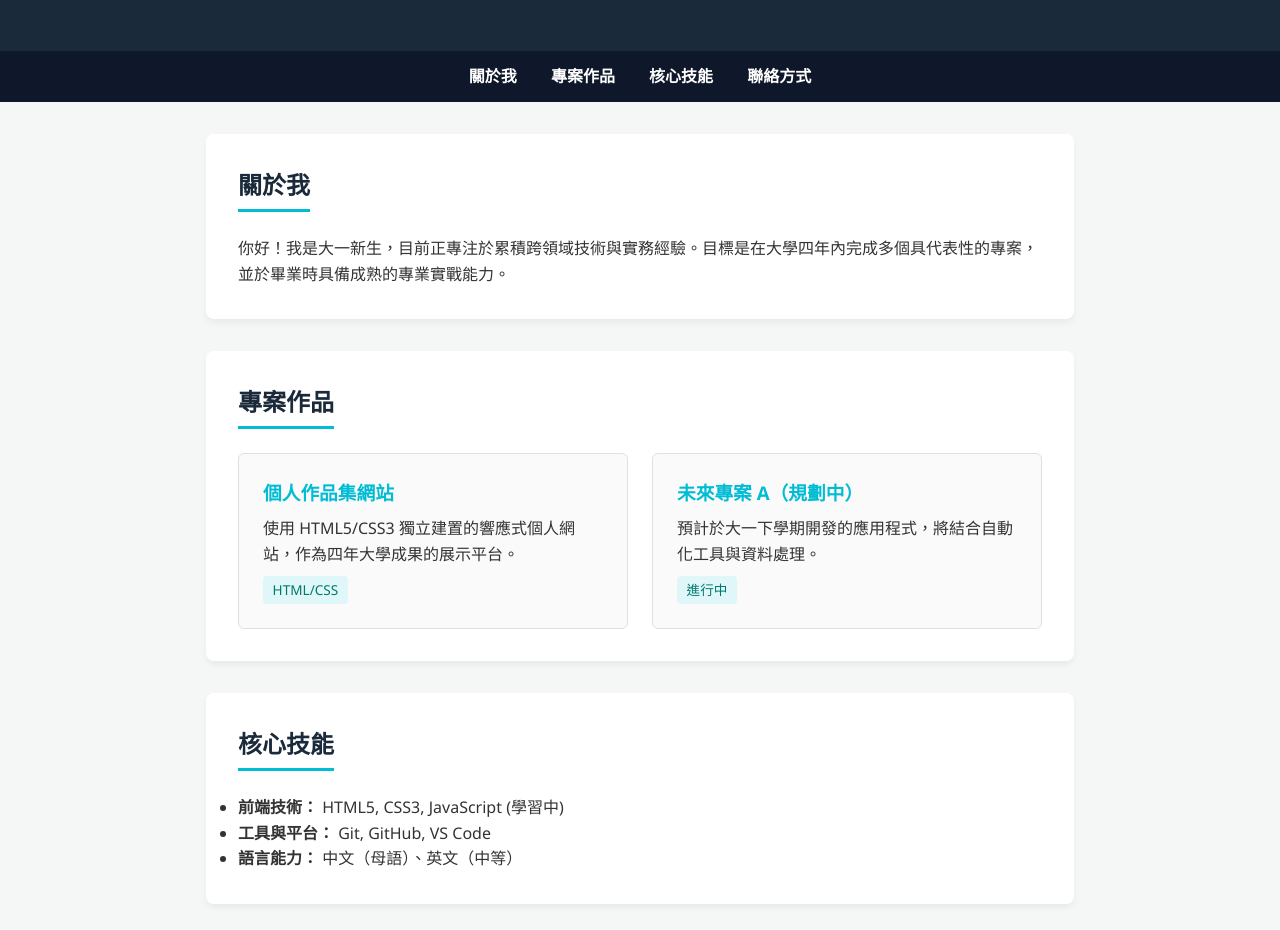
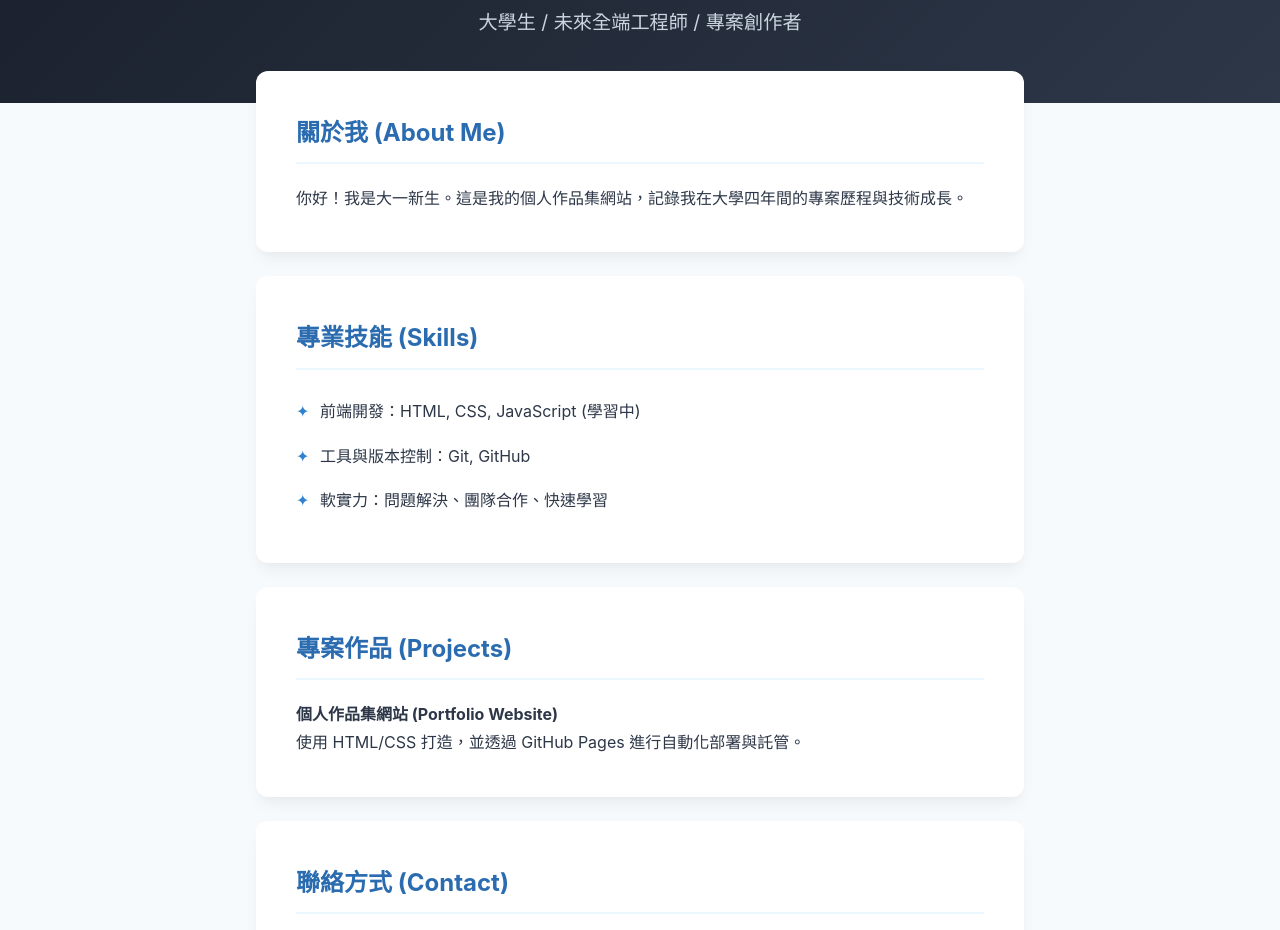
Before and after one commit to u11517044-william/pofolio-exampie, a plain HTML site: page index.html in a window 1280 px wide. Shown: the part 148-1078 px from the top of the page. Drawn offline with Linux system fonts and the light colour scheme.

Commit message:
Update index.html

```diff
--- a/index.html
+++ b/index.html
@@ -6,78 +6,98 @@
     <title>個人作品集 | Portfolio</title>
     <style>
         * { box-sizing: border-box; margin: 0; padding: 0; }
-        body { font-family: 'Segoe UI', Tahoma, Geneva, Verdana, sans-serif; line-height: 1.6; color: #333; background: #f4f7f6; }
-        header { background: #1a2a3a; color: #fff; padding: 3rem 1rem; text-align: center; }
-        header h1 { font-size: 2.5rem; margin-bottom: 0.5rem; }
-        header p { font-size: 1.2rem; color: #00bcd4; }
-        nav { background: #0f172a; text-align: center; padding: 0.8rem; sticky: top; }
-        nav a { color: #fff; text-decoration: none; margin: 0 15px; font-weight: bold; }
-        .container { max-width: 900px; margin: 2rem auto; padding: 0 1rem; }
-        section { background: #fff; border-radius: 8px; padding: 2rem; margin-bottom: 2rem; box-shadow: 0 4px 6px rgba(0,0,0,0.05); }
-        h2 { border-bottom: 3px solid #00bcd4; display: inline-block; padding-bottom: 0.3rem; margin-bottom: 1.5rem; color: #1a2a3a; }
-        .project-grid { display: grid; grid-template-columns: repeat(auto-fit, minmax(250px, 1fr)); gap: 1.5rem; }
-        .project-card { border: 1px solid #e0e0e0; border-radius: 6px; padding: 1.5rem; background: #fafafa; transition: transform 0.2s; }
-        .project-card:hover { transform: translateY(-5px); }
-        .project-card h3 { color: #00bcd4; margin-bottom: 0.5rem; }
-        .tag { display: inline-block; background: #e0f7fa; color: #00796b; padding: 0.2rem 0.6rem; border-radius: 4px; font-size: 0.85rem; margin-top: 0.5rem; }
-        footer { text-align: center; padding: 2rem; background: #1a2a3a; color: #fff; margin-top: 2rem; }
+        body {
+            font-family: -apple-system, BlinkMacSystemFont, "Segoe UI", Roboto, Helvetica, Arial, sans-serif;
+            line-height: 1.8;
+            color: #2d3748;
+            background: #f7fafc;
+        }
+        header {
+            background: linear-gradient(135deg, #1a202c 0%, #2d3748 100%);
+            color: white;
+            padding: 4rem 1rem;
+            text-align: center;
+        }
+        header h1 { font-size: 2.8rem; margin-bottom: 0.5rem; letter-spacing: 1px; }
+        header p { font-size: 1.2rem; color: #cbd5e0; }
+        .container { max-width: 800px; margin: -2rem auto 3rem; padding: 0 1rem; }
+        section {
+            background: white;
+            padding: 2.5rem;
+            border-radius: 12px;
+            margin-bottom: 1.5rem;
+            box-shadow: 0 10px 15px -3px rgba(0, 0, 0, 0.05), 0 4px 6px -2px rgba(0, 0, 0, 0.02);
+            transition: transform 0.2s ease, box-shadow 0.2s ease;
+        }
+        section:hover {
+            transform: translateY(-3px);
+            box-shadow: 0 20px 25px -5px rgba(0, 0, 0, 0.1), 0 10px 10px -5px rgba(0, 0, 0, 0.04);
+        }
+        h2 {
+            color: #2b6cb0;
+            border-bottom: 2px solid #ebf8ff;
+            padding-bottom: 0.5rem;
+            margin-bottom: 1.2rem;
+            font-size: 1.5rem;
+        }
+        ul { list-style: none; }
+        ul li {
+            padding: 0.5rem 0;
+            position: relative;
+            padding-left: 1.5rem;
+        }
+        ul li::before {
+            content: "✦";
+            position: absolute;
+            left: 0;
+            color: #3182ce;
+        }
+        .contact-btn {
+            display: inline-block;
+            background: #3182ce;
+            color: white;
+            padding: 0.75rem 1.5rem;
+            text-decoration: none;
+            border-radius: 8px;
+            margin-top: 1rem;
+            font-weight: 600;
+            transition: background 0.2s ease;
+        }
+        .contact-btn:hover { background: #2b6cb0; }
     </style>
 </head>
 <body>
-
     <header>
-        <h1>[你的名字]</h1>
-        <p>未來頂尖開發者 / 設計師 / 創作者</p>
+        <h1>你的名字 (Your Name)</h1>
+        <p>大學生 / 未來全端工程師 / 專案創作者</p>
     </header>
 
-    <nav>
-        <a href="#about">關於我</a>
-        <a href="#projects">專案作品</a>
-        <a href="#skills">核心技能</a>
-        <a href="#contact">聯絡方式</a>
-    </nav>
-
     <div class="container">
-        <section id="about">
-            <h2>關於我</h2>
-            <p>你好！我是大一新生，目前正專注於累積跨領域技術與實務經驗。目標是在大學四年內完成多個具代表性的專案，並於畢業時具備成熟的專業實戰能力。</p>
+        <section>
+            <h2>關於我 (About Me)</h2>
+            <p>你好！我是大一新生。這是我的個人作品集網站，記錄我在大學四年間的專案歷程與技術成長。</p>
         </section>
 
-        <section id="projects">
-            <h2>專案作品</h2>
-            <div class="project-grid">
-                <div class="project-card">
-                    <h3>個人作品集網站</h3>
-                    <p>使用 HTML5/CSS3 獨立建置的響應式個人網站，作為四年大學成果的展示平台。</p>
-                    <span class="tag">HTML/CSS</span>
-                </div>
-                <div class="project-card">
-                    <h3>未來專案 A（規劃中）</h3>
-                    <p>預計於大一下學期開發的應用程式，將結合自動化工具與資料處理。</p>
-                    <span class="tag">進行中</span>
-                </div>
-            </div>
-        </section>
-
-        <section id="skills">
-            <h2>核心技能</h2>
+        <section>
+            <h2>專業技能 (Skills)</h2>
             <ul>
-                <li><strong>前端技術：</strong> HTML5, CSS3, JavaScript (學習中)</li>
-                <li><strong>工具與平台：</strong> Git, GitHub, VS Code</li>
-                <li><strong>語言能力：</strong> 中文（母語）、英文（中等）</li>
+                <li>前端開發：HTML, CSS, JavaScript (學習中)</li>
+                <li>工具與版本控制：Git, GitHub</li>
+                <li>軟實力：問題解決、團隊合作、快速學習</li>
             </ul>
         </section>
 
-        <section id="contact">
-            <h2>聯絡方式</h2>
+        <section>
+            <h2>專案作品 (Projects)</h2>
+            <p><strong>個人作品集網站 (Portfolio Website)</strong></p>
+            <p>使用 HTML/CSS 打造，並透過 GitHub Pages 進行自動化部署與託管。</p>
+        </section>
+
+        <section>
+            <h2>聯絡方式 (Contact)</h2>
             <p>Email: your-email@example.com</p>
-            <p>GitHub: https://github.com/your-username</p>
+            <a href="https://github.com/u11517044-william" class="contact-btn" target="_blank">造訪我的 GitHub</a>
         </section>
     </div>
-
-    <footer>
-        <p>&copy; 2026 [你的名字]. All rights reserved.</p>
-    </footer>
-
 </body>
 </html>
```
